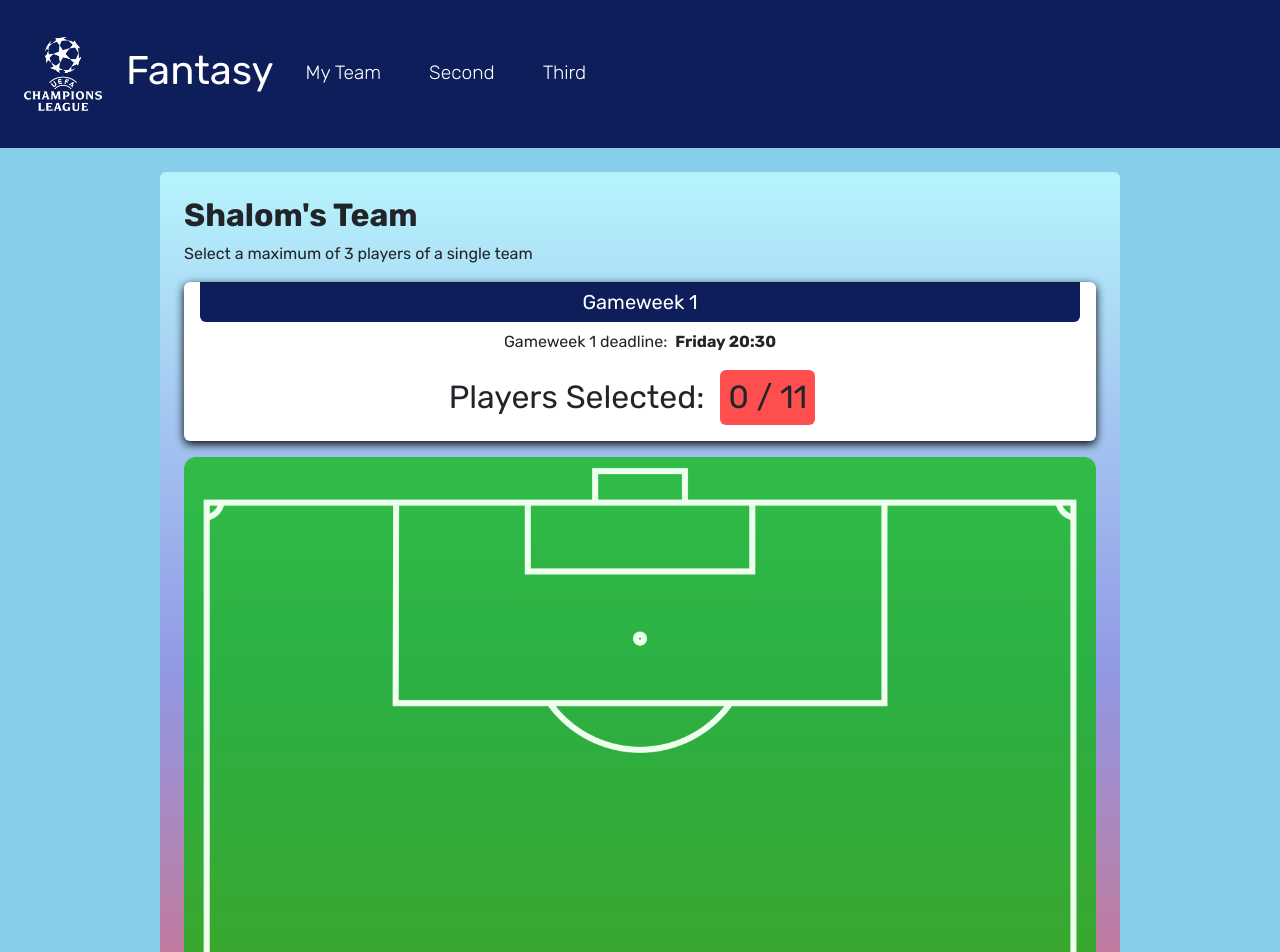
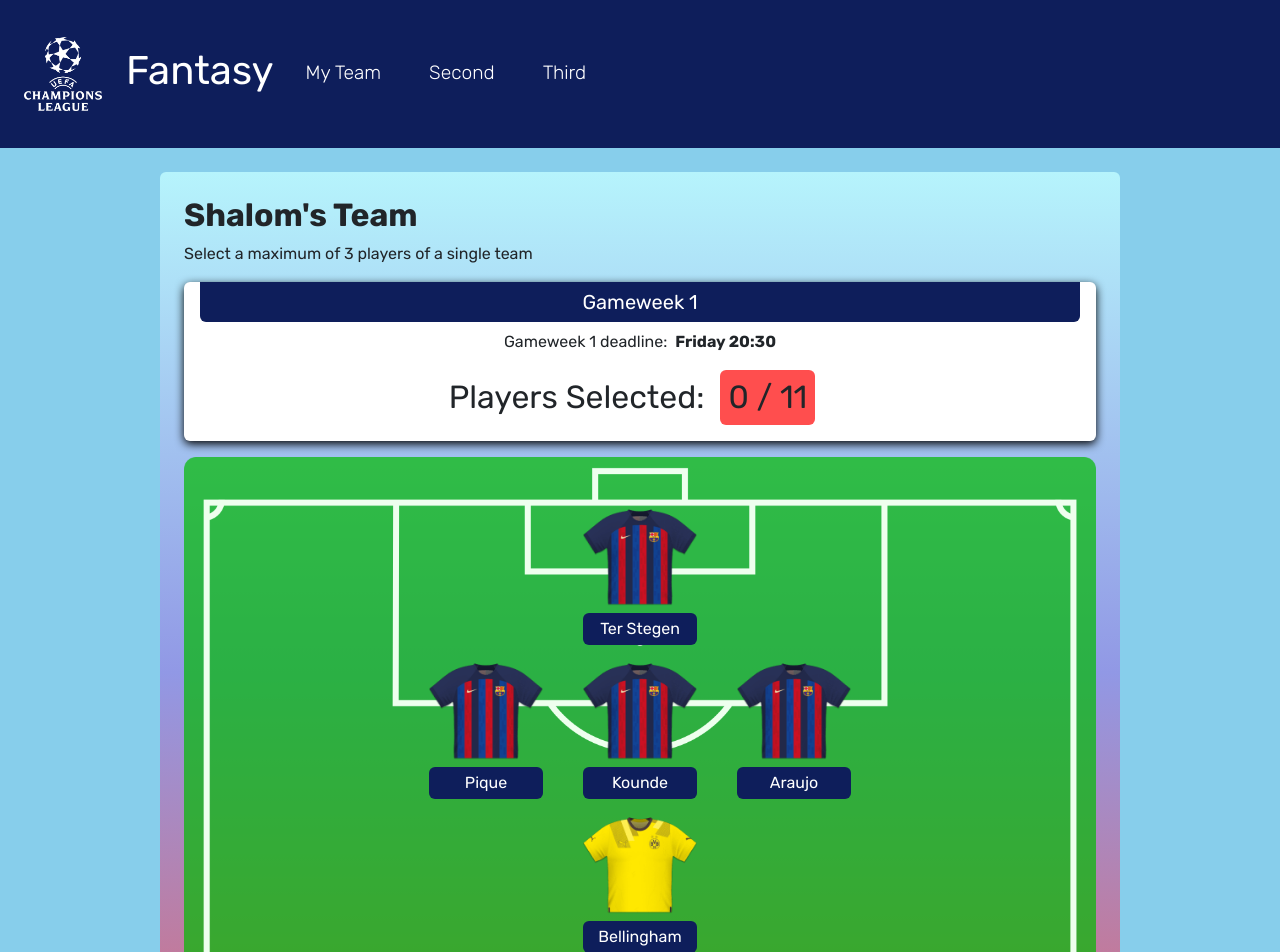
Before and after one commit to ShalomPrinz/fantasy-frontend, a React (Create React App) app: page /team in a window 1280 px wide. Shown: the top 952 px of the page. Built offline with nearby package versions, Linux system fonts and the light colour scheme.

Commit message:
add Team Layout component and useWindowSize hook

```diff
--- a/src/App.css
+++ b/src/App.css
@@ -55,3 +55,9 @@
 .bg-light-danger {
   background-color: #ff4e4e;
 }
+
+.centered-flex {
+  align-items: center;
+  display: flex;
+  justify-content: center;
+}
--- /dev/null
+++ b/src/components/Player.jsx
@@ -0,0 +1,21 @@
+import React from 'react';
+import Image from 'react-bootstrap/Image';
+
+const Player = ({ name, team, width, showImage }) => {
+
+    if (!name | !team) {
+        console.error("Wrong Player Data")
+        return <div> No Player Selected </div>;
+    }
+
+    const src = require(`../res/jersey/${team}.png`);
+
+    return (
+        <div style={{width: width}} >
+            {showImage && <Image style={{width: width}} src={src} title={team} />}
+            <div className="text-truncate text-center bg-default rounded p-1 w-100">{name}</div>
+        </div>
+    )
+}
+
+export default Player;
--- /dev/null
+++ b/src/components/TeamLayout.jsx
@@ -0,0 +1,46 @@
+import React, { useRef, useState } from 'react';
+import Container from 'react-bootstrap/Container';
+import Row from 'react-bootstrap/Row';
+import Col from 'react-bootstrap/Col';
+import Image from 'react-bootstrap/Image';
+
+import field from "../res/field.png";
+import Player from './Player';
+
+import useWindowSize from '../hooks/useWindowSize';
+
+let key = 0;
+
+const TeamLayout = ({ team }) => {
+
+    const fieldRef = useRef(null);
+    const [width, setWidth] = useState(500);
+    useWindowSize(() => setWidth(fieldRef?.current?.clientWidth || width));
+
+    const imageWidth = width / 8;
+    const showImage = imageWidth > 70;
+    const rowMargin = showImage ? "my-1" : "my-3";
+
+    return (
+        <div className="position-relative" ref={fieldRef}>
+            <Image className="w-100" src={field} alt="Team Field Background" rounded />
+            <Container className="position-absolute p-5 top-0 centered-flex flex-column h-100 overflow-hidden" >
+                {Object.values(team).map((role) => (
+                    <Row className={rowMargin} key={key++}>
+                        {role.map((player) => (
+                            <Col className="mx-2" key={key++}>
+                                <Player
+                                    {...player}
+                                    width={`${imageWidth}px`}
+                                    showImage={showImage}
+                                />
+                            </Col>
+                        ))}
+                    </Row>
+                ))}
+            </Container>
+        </div>
+    )
+}
+
+export default TeamLayout;
--- a/src/components/UserTeam.jsx
+++ b/src/components/UserTeam.jsx
@@ -1,13 +1,21 @@
 import React from "react";
-import Image from "react-bootstrap/Image";
 
-import field from "../res/field.png";
+import TeamLayout from "./TeamLayout";
 import "./UserTeam.css";
 
 const UserTeam = ({ user }) => {
 
   if (!user) {
       return <h1 className="text-center m-5 p-5 bg-danger text-white">Please Log In to view your team</h1>
+  }
+
+  if (!user.team) {
+      user.team = {
+          GK: [{name: "Ter Stegen", team: "Barcelona"}],
+          DEF: [{name: "Pique", team: "Barcelona"}, {name: "Kounde", team: "Barcelona"}, {name: "Araujo", team: "Barcelona"}],
+          MID: [{name: "Bellingham", team: "Dortmund"}],
+          ATT: [{name: "Mokuku", team: "Dortmund"}]
+      }
   }
 
   return (
@@ -17,18 +25,16 @@
             Select a maximum of 3 players of a single team
             <div className="bg-white text-center shadow-below rounded my-3">
                 <h5 className="bg-default py-2 mx-3 rounded-bottom"> Gameweek 1 </h5>
-                <div className="d-flex justify-content-center align-items-center">
+                <div className="centered-flex">
                     Gameweek 1 deadline:
                     <div className="fw-bold ps-2"> Friday 20:30 </div>
                 </div>
-                <h2 className="py-3 d-flex justify-content-center align-items-center">
+                <h2 className="py-3 centered-flex">
                     Players Selected:
                     <div className="bg-light-danger mx-3 p-2 rounded"> 0 / 11 </div>
                 </h2>
             </div>
-            <div className="position-relative">
-                <Image className="w-100" src={field} alt="Team Field Background" rounded />
-            </div>
+            <TeamLayout team={user.team} />
         </main>
     </>
   );
--- /dev/null
+++ b/src/hooks/useWindowSize.js
@@ -0,0 +1,20 @@
+import { useEffect, useState } from "react";
+
+function useWindowSize(callback) {
+  const [size, setSize] = useState({ width: 0, height: 0 });
+  useEffect(() => {
+    function updateSize() {
+      setSize({
+        width: window.innerWidth,
+        height: window.innerHeight
+      });
+      callback();
+    }
+    window.addEventListener("resize", updateSize);
+    updateSize();
+    return () => window.removeEventListener("resize", updateSize);
+  }, []);
+  return size;
+}
+
+export default useWindowSize;
```
Also changed, not shown: src/res/jersey/Barcelona.png (added), src/res/jersey/Dortmund.png (added).
